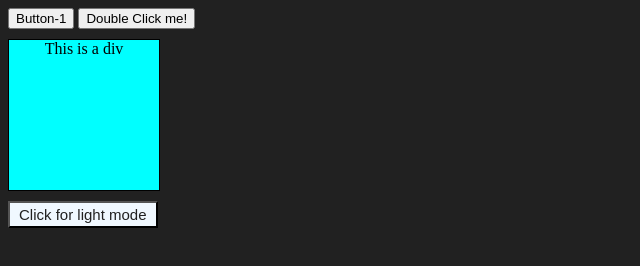
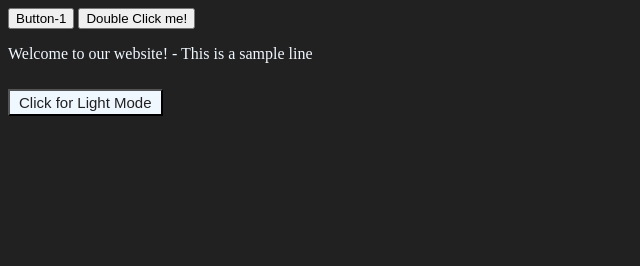
Before and after one commit to The-Knight-King/JS-Bootcamp, a plain HTML site: page Chapter-7 (Events in JS)/index.html in a window 1280 px wide. Both pictures are taken after a click on the button "Click for Dark Mode". Shown: the whole page, without its empty margins (0-640 px from the left). Drawn offline with Linux system fonts and the light colour scheme.

Commit message:
Completed practice set-7 (method-2)

```diff
--- a/Chapter-7 (Events in JS)/index.html
+++ b/Chapter-7 (Events in JS)/index.html
@@ -8,9 +8,10 @@
 </head>
 <body>
     <button id="btn-1">Button-1</button>
-    <button id="btn-2">Double Click me!</button>
-    <div id="box-1">This is a div</div>
-    <button id="toggle">Click for Dark Mode</button>
+    <button id="btn-2">Double Click me!</button><br>
+    <!-- <div id="box-1">This is a div</div> -->
+    <p>Welcome to our website! - This is a sample line</p>
+    <button class="toggle">Click for Dark Mode</button>
     <script src="/Chapter-7 (Events in JS)/practice set 7.js"></script>
 </body>
 </html>
--- a/Chapter-7 (Events in JS)/practice set 7.js
+++ b/Chapter-7 (Events in JS)/practice set 7.js
@@ -1,22 +1,44 @@
 // PQ. Create a toggle button that changes the screen to dark-mode when clicked and light-mode when clicked again.
 
-let toggleBtn = document.getElementById("toggle");
+// let toggleBtn = document.getElementById("toggle");
+// let currMode  = "light";    //this variable is acting like a switch
+
+// toggleBtn.addEventListener("click", () => {
+//     if (currMode === "light") {
+//         currMode = "dark";
+//         let body = document.querySelector("body");
+//         body.style.backgroundColor = "#212121";
+//         toggleBtn.innerText = "Click for light mode"
+//         toggleBtn.style.backgroundColor = "#f0f8ff";
+//         toggleBtn.style.color = "#212121";
+//     } else {
+//         currMode = "light";
+//         let body = document.querySelector("body");
+//         body.style.backgroundColor = "#f0f8ff";
+//         toggleBtn.innerText = "Click for dark mode"
+//         toggleBtn.style.backgroundColor = "#212121";
+//         toggleBtn.style.color = "#f0f8ff";
+//     }
+// })
+
+// Alternate way to the above using classList method
+
+let toggleBtn = document.querySelector(".toggle");
+let body = document.querySelector("body");
 let currMode  = "light";    //this variable is acting like a switch
 
 toggleBtn.addEventListener("click", () => {
-    if (currMode === "light") {
+    if (currMode === 'light') {
         currMode = "dark";
-        let body = document.querySelector("body");
-        body.style.backgroundColor = "#212121";
-        toggleBtn.innerText = "Click for light mode"
-        toggleBtn.style.backgroundColor = "#f0f8ff";
-        toggleBtn.style.color = "#212121";
+        toggleBtn.innerText = "Click for Light Mode";
+        toggleBtn.classList.add("light-button");
+        body.classList.add("dark");
+        body.classList.remove("light");
     } else {
         currMode = "light";
-        let body = document.querySelector("body");
-        body.style.backgroundColor = "#f0f8ff";
-        toggleBtn.innerText = "Click for dark mode"
-        toggleBtn.style.backgroundColor = "#212121";
-        toggleBtn.style.color = "#f0f8ff";
+        toggleBtn.innerText = "Click for Dark Mode";
+        toggleBtn.classList.remove("light-button");
+        body.classList.add("light");
+        body.classList.remove("dark");
     }
-})
+});
--- a/Chapter-7 (Events in JS)/style.css
+++ b/Chapter-7 (Events in JS)/style.css
@@ -11,10 +11,36 @@ body {
     text-align: center;
 }
 
-#toggle {
+.toggle {
     margin-top: 10px;
     font-size: 15px;
     padding: 3px 9px;
     background-color: #212121;
     color: aliceblue;
 }
+
+.dark {
+    background-color: #212121;
+    color: aliceblue;
+}
+
+.dark-button {
+    margin-top: 10px;
+    font-size: 15px;
+    padding: 3px 9px;
+    background-color: #212121;
+    color: aliceblue;
+}
+
+.light-button {
+    margin-top: 10px;
+    font-size: 15px;
+    padding: 3px 9px;
+    background-color: aliceblue;
+    color: #212121;
+}
+
+.light {
+    background-color: aliceblue;
+    color: #212121;
+}
```
